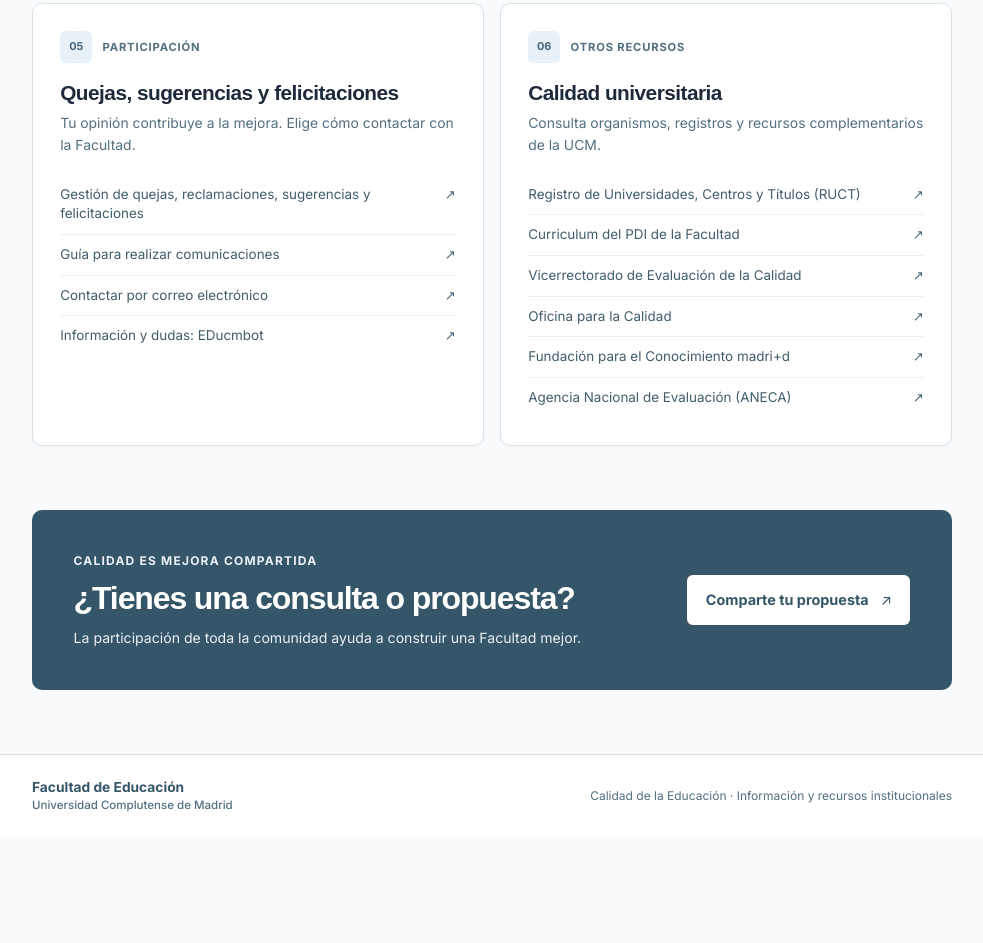
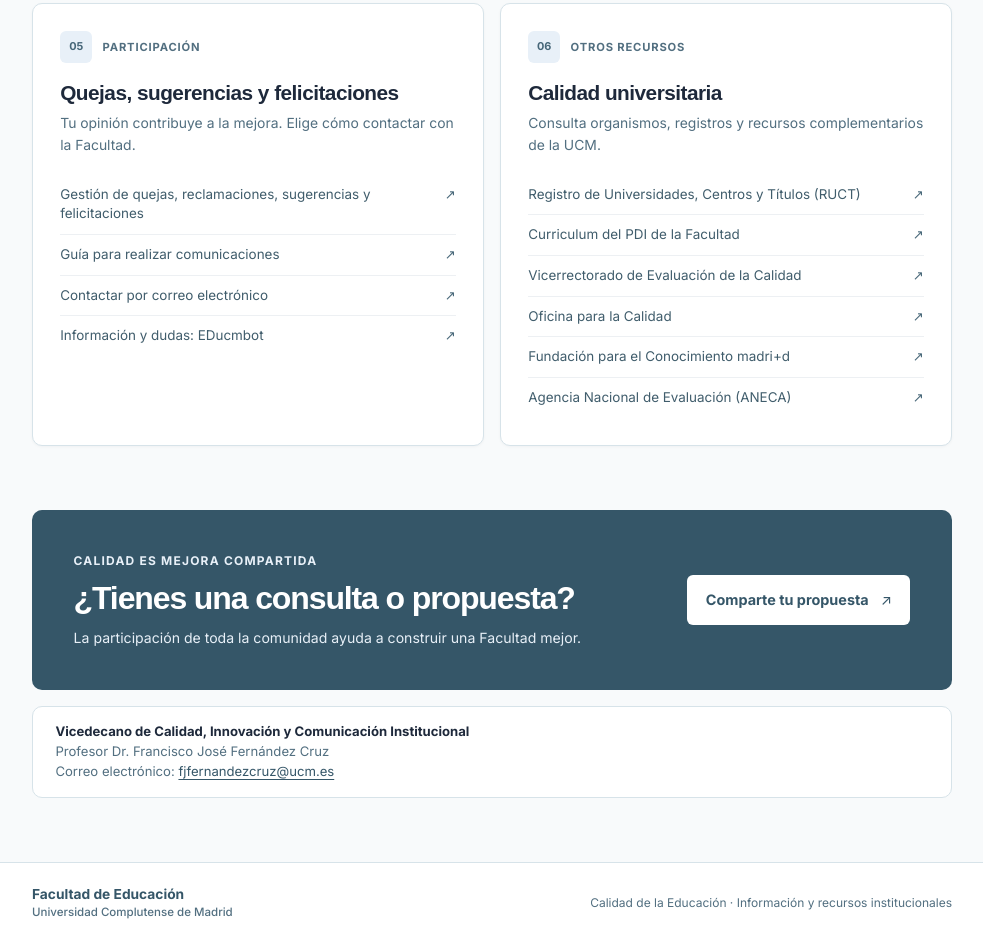
Before and after one commit to fjfernandezcruz/Calidad_Educacion_UCM, a plain HTML site: page index.html in a window 1280 px wide. Shown: the part 1776-2719 px from the top of the page, without its empty margins (148-1131 px from the left). Before the commit the page ends 2612 px from the top, so only its background shows below. Drawn offline with Linux system fonts and the light colour scheme; a web font is replaced by a local one.

Commit message:
Añade contacto del vicedecanato bajo la consulta
Co-authored-by: Copilot App <223556219+Copilot@users.noreply.github.com>

```diff
--- a/index.html
+++ b/index.html
@@ -199,6 +199,12 @@
         </div>
         <a class="button button-light" href="https://servcore.ccedu.ucm.es/FDE_GRSF/usr_login.aspx" target="_blank" rel="noopener">Comparte tu propuesta <span aria-hidden="true">↗</span></a>
       </section>
+
+      <section class="contact-details" aria-label="Contacto del Vicedecanato de Calidad">
+        <p class="contact-role"><strong>Vicedecano de Calidad, Innovación y Comunicación Institucional</strong></p>
+        <p class="contact-name">Profesor Dr. Francisco José Fernández Cruz</p>
+        <p class="contact-email">Correo electrónico: <a href="#">fjfernandezcruz@ucm.es</a></p>
+      </section>
     </main>
 
     <footer class="site-footer">
--- a/styles.css
+++ b/styles.css
@@ -644,7 +644,7 @@ input:focus-visible {
   align-items: center;
   justify-content: space-between;
   gap: 2rem;
-  margin: 0 auto 4rem;
+  margin: 0 auto 1rem;
   padding: clamp(1.5rem, 4vw, 2.6rem);
   border-radius: var(--radius-card);
   color: var(--paper);
@@ -654,6 +654,42 @@ input:focus-visible {
 .closing-banner .eyebrow {
   margin-bottom: 0.5rem;
   color: #e8f0f8;
+}
+
+.contact-details {
+  width: min(100% - 3rem, var(--content-width));
+  margin: 0 auto 4rem;
+  padding: 1rem 1.4rem;
+  border: 1px solid var(--line);
+  border-radius: var(--radius-card);
+  color: var(--text);
+  background: var(--paper);
+}
+
+.contact-details p {
+  margin: 0;
+  color: var(--muted);
+  font-size: 0.82rem;
+  line-height: 1.35;
+}
+
+.contact-details .contact-role {
+  margin-bottom: 0.15rem;
+  color: var(--text);
+}
+
+.contact-details .contact-name {
+  margin-bottom: 0.1rem;
+}
+
+.contact-details a {
+  color: var(--brand-dark);
+  text-decoration-thickness: 1px;
+  text-underline-offset: 3px;
+}
+
+.contact-details a:hover {
+  color: var(--brand);
 }
 
 .closing-banner h2 {
@@ -742,6 +778,7 @@ input:focus-visible {
   .quick-section,
   .directory-section,
   .closing-banner,
+  .contact-details,
   .footer-inner {
     width: min(100% - 2rem, var(--content-width));
   }
```
